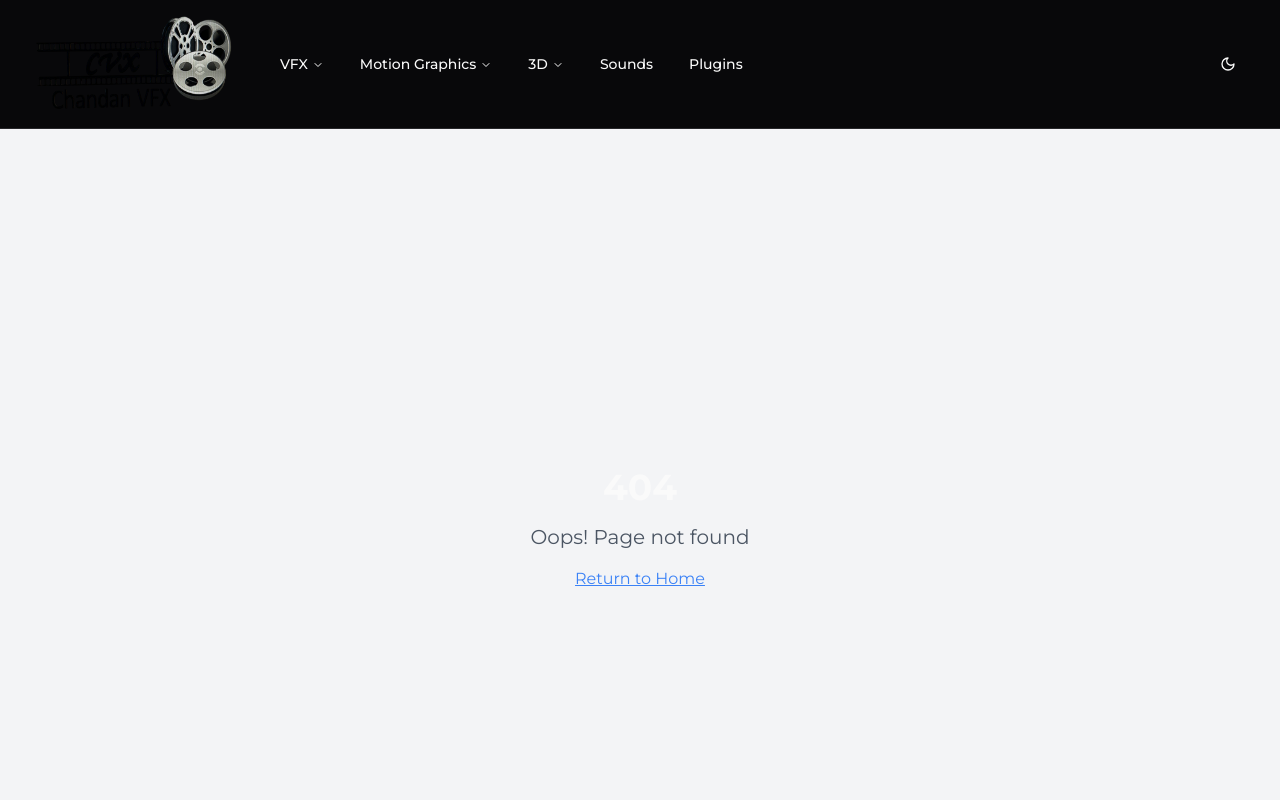
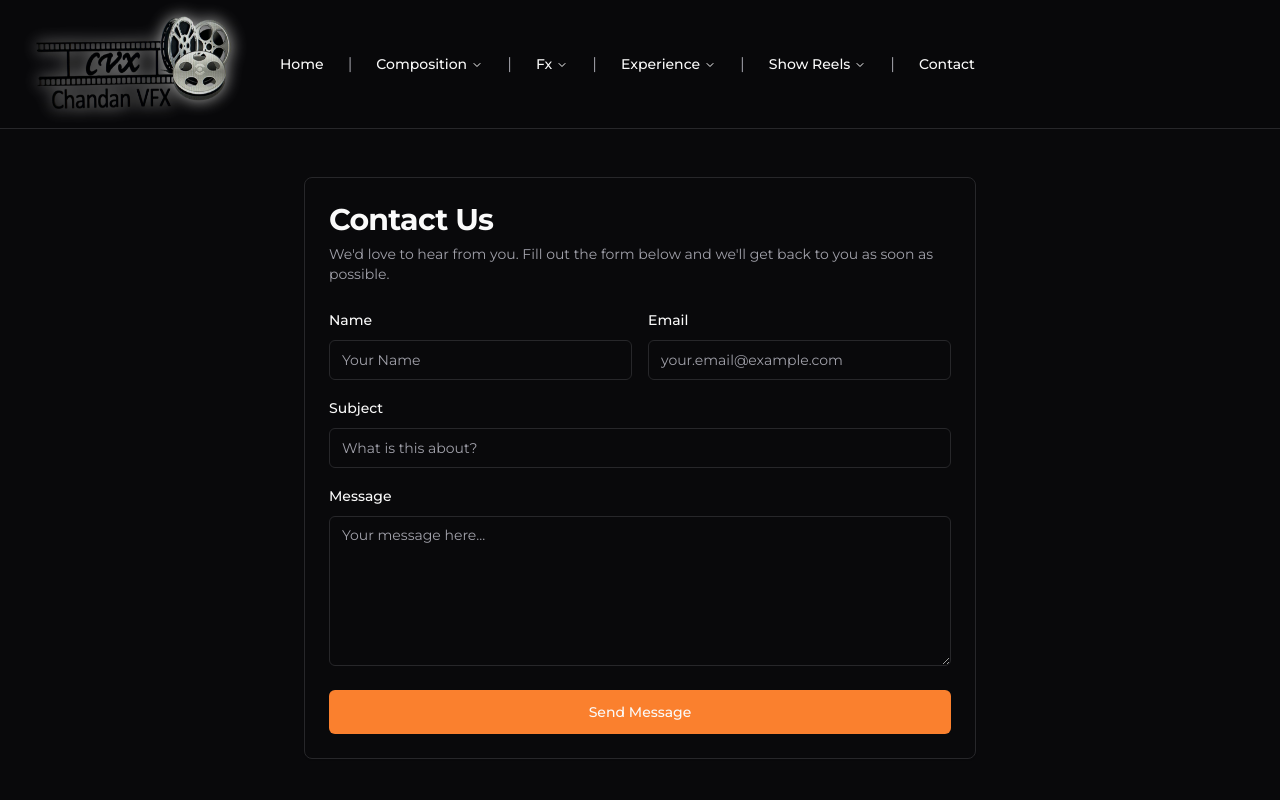
Before and after one commit to sai-chandan-fx/Chandan-s-WebSite, a React (Vite) app: page /contact in a window 1280 px wide. Shown: the top 800 px of the page. Built offline with nearby package versions, Linux system fonts and the light colour scheme.

Commit message:
Refactor: Update navbar, mega menu, and colors
- Re-added "Home" to the navbar.
- Modified logo styling for a white glow.
- Removed the theme toggle button.
- Updated navbar items and mega menu content.
- Changed website color scheme.
- Added contact page.

```diff
--- a/src/App.tsx
+++ b/src/App.tsx
@@ -7,13 +7,13 @@ import { BrowserRouter, Routes, Route } from "react-router-dom";
 import HomePage from "./pages/HomePage";
 import NotFound from "./pages/NotFound";
 import Layout from "./components/layout/Layout";
-import { ThemeProvider } from "./components/ThemeProvider";
+import ContactPage from "./pages/ContactPage";
+import DetailPage from "./pages/DetailPage";
 
 const queryClient = new QueryClient();
 
 const App = () => (
   <QueryClientProvider client={queryClient}>
-    <ThemeProvider attribute="class" defaultTheme="dark" enableSystem>
     <TooltipProvider>
       <Toaster />
       <Sonner />
@@ -21,13 +21,14 @@ const App = () => (
         <Layout>
           <Routes>
             <Route path="/" element={<HomePage />} />
+            <Route path="/contact" element={<ContactPage />} />
+            <Route path="/:category/:slug" element={<DetailPage />} />
             {/* ADD ALL CUSTOM ROUTES ABOVE THE CATCH-ALL "*" ROUTE */}
             <Route path="*" element={<NotFound />} />
           </Routes>
         </Layout>
       </BrowserRouter>
     </TooltipProvider>
-    </ThemeProvider>
   </QueryClientProvider>
 );
 
--- a/src/components/ThemeProvider.tsx
+++ /dev/null
@@ -1,8 +0,0 @@
-
-import * as React from "react"
-import { ThemeProvider as NextThemesProvider } from "next-themes"
-import { type ThemeProviderProps } from "next-themes/dist/types"
-
-export function ThemeProvider({ children, ...props }: ThemeProviderProps) {
-  return <NextThemesProvider {...props}>{children}</NextThemesProvider>
-}
--- a/src/components/layout/Navbar.tsx
+++ b/src/components/layout/Navbar.tsx
@@ -1,5 +1,5 @@
+
 import * as React from 'react';
-import { Menu, X } from 'lucide-react';
 import {
   NavigationMenu,
   NavigationMenuContent,
@@ -7,88 +7,72 @@ import {
   NavigationMenuList,
   NavigationMenuTrigger,
 } from '@/components/ui/navigation-menu';
-import MobileMenu from './MobileMenu';
-import { ThemeToggle } from '../ThemeToggle';
+
+const toSlug = (str: string) => str.toLowerCase().replace(/ /g, '-').replace(/[^\w-]+/g, '');
 
 const menuItems = {
-  VFX: {
-    'Popular Categories': ['Explosions', 'Fire', 'Smoke', 'Muzzle Flashes', 'Blood'],
-    'Visual Effects': ['Magic', 'Energy', 'Sparks', 'Impacts', 'Shockwaves'],
-    'Footage': ['Overlays', 'Transitions', 'Backgrounds', 'Textures', 'Lens Flares'],
-  },
-  'Motion Graphics': {
-    'Elements': ['HUD', 'Infographics', 'Icons', 'Abstract', 'Shapes'],
-    'Templates': ['Logo Stings', 'Intros', 'Lower Thirds', 'Product Promos', 'Video Walls'],
-  },
-  '3D': {
-    'Models': ['Props', 'Vehicles', 'Characters', 'Environments', 'Architecture'],
-    'Materials': ['Metals', 'Fabrics', 'Woods', 'Plastics', 'Concrete'],
-  },
+  'Composition': ['Super bike', 'Marvel 10', 'Electro blast', 'Apple disintegrate effect', 'Snow', 'Aurora', 'Christmas', 'Car CGI', 'Smart vector', 'Shazam', 'Dr. Strange', 'Camera ghost', 'Ben 10', 'Watch ads'],
+  'Fx': ['Force field', 'Mewtwo Shadow ball', 'Snow', 'Fire pose', 'Fire kick', 'Tornado', 'Flare gun', 'Growth fx', 'Godzilla fx', 'Vellum hair', 'Spawn fx', 'Cloud img', 'Portal', 'River sim', 'Dust shockwave', 'Wall breaking'],
+  'Experience': ['SCP – Resonance', 'D Square vfx – Internship', 'Freelance videoEditing', 'Udemy course', 'WAFX-Competition'],
+  'Show Reels': ['composition reel', 'FX Reel', 'Screen Replacement'],
 };
 
+const navLinkClasses = "group inline-flex h-10 w-max items-center justify-center rounded-md bg-transparent px-4 py-2 text-sm font-medium text-foreground transition-colors hover:bg-accent hover:text-accent-foreground focus:bg-accent focus:text-accent-foreground focus:outline-none disabled:pointer-events-none disabled:opacity-50";
+const navTriggerClasses = "bg-transparent text-foreground hover:bg-accent hover:text-accent-foreground focus:bg-accent focus:text-accent-foreground data-[active]:bg-accent/50 data-[state=open]:bg-accent/50";
+
 const Navbar = () => {
-  const [isMobileMenuOpen, setIsMobileMenuOpen] = React.useState(false);
-
   return (
     <header className="bg-background/80 backdrop-blur-lg sticky top-0 z-50 border-b border-border">
       <nav className="max-w-screen-2xl mx-auto px-4 sm:px-6 lg:px-8">
         <div className="flex items-center justify-between h-32">
           <div className="flex items-center space-x-8">
             <a href="/">
-              <img src="/lovable-uploads/e0e406b0-0578-4c00-be4e-e6fbbcaa3901.png" alt="Chandan VFX Logo" className="h-[100px] w-[200px] invert dark:invert-0" />
+              <img
+                src="/lovable-uploads/e0e406b0-0578-4c00-be4e-e6fbbcaa3901.png"
+                alt="Chandan VFX Logo"
+                className="h-[100px] w-[200px]"
+                style={{ filter: 'drop-shadow(0 0 8px rgba(255, 255, 255, 0.7))' }}
+              />
             </a>
             <div className="hidden lg:flex">
               <NavigationMenu>
-                <NavigationMenuList>
+                <NavigationMenuList className="flex items-center space-x-2">
+                  <NavigationMenuItem>
+                    <a href="/" className={navLinkClasses}>Home</a>
+                  </NavigationMenuItem>
+
                   {Object.keys(menuItems).map((item) => (
-                    <NavigationMenuItem key={item}>
-                      <NavigationMenuTrigger className="bg-transparent text-foreground hover:bg-accent hover:text-accent-foreground focus:bg-accent focus:text-accent-foreground data-[active]:bg-accent/50 data-[state=open]:bg-accent/50">
+                    <React.Fragment key={item}>
+                      <span className="text-muted-foreground">|</span>
+                      <NavigationMenuItem>
+                        <NavigationMenuTrigger className={navTriggerClasses}>
                           {item}
                         </NavigationMenuTrigger>
                         <NavigationMenuContent className="bg-popover border-border">
-                        <div className="grid gap-x-8 gap-y-4 p-6 md:w-[600px] lg:w-[800px] grid-cols-3">
-                          {Object.entries(menuItems[item as keyof typeof menuItems]).map(([category, links]) => (
-                            <div key={category}>
-                              <h3 className="font-bold text-brand-blue mb-2">{category}</h3>
-                              <ul className="space-y-1">
-                                {links.map((link) => (
+                          <ul className="grid p-4 md:w-[500px] lg:w-[600px] grid-cols-3 gap-2">
+                            {(menuItems as any)[item].map((link: string) => (
                               <li key={link}>
-                                    <a href="#" className="block text-sm text-muted-foreground hover:text-foreground">{link}</a>
+                                <a href={`/${toSlug(item)}/${toSlug(link)}`} className="block text-sm text-muted-foreground hover:text-foreground p-2 rounded-md hover:bg-accent">
+                                  {link}
+                                </a>
                               </li>
                             ))}
                           </ul>
-                            </div>
-                          ))}
-                        </div>
                         </NavigationMenuContent>
                       </NavigationMenuItem>
+                    </React.Fragment>
                   ))}
+
+                  <span className="text-muted-foreground">|</span>
                   <NavigationMenuItem>
-                    <a href="#" className="group inline-flex h-10 w-max items-center justify-center rounded-md bg-transparent px-4 py-2 text-sm font-medium text-foreground transition-colors hover:bg-accent hover:text-accent-foreground focus:bg-accent focus:text-accent-foreground focus:outline-none disabled:pointer-events-none disabled:opacity-50">
-                      Sounds
-                    </a>
-                  </NavigationMenuItem>
-                   <NavigationMenuItem>
-                    <a href="#" className="group inline-flex h-10 w-max items-center justify-center rounded-md bg-transparent px-4 py-2 text-sm font-medium text-foreground transition-colors hover:bg-accent hover:text-accent-foreground focus:bg-accent focus:text-accent-foreground focus:outline-none disabled:pointer-events-none disabled:opacity-50">
-                      Plugins
-                    </a>
+                    <a href="/contact" className={navLinkClasses}>Contact</a>
                   </NavigationMenuItem>
                 </NavigationMenuList>
               </NavigationMenu>
             </div>
           </div>
-
-          <div className="flex items-center space-x-4">
-            <ThemeToggle />
-            <div className="lg:hidden">
-              <button onClick={() => setIsMobileMenuOpen(!isMobileMenuOpen)} className="text-foreground">
-                {isMobileMenuOpen ? <X className="h-6 w-6" /> : <Menu className="h-6 w-6" />}
-              </button>
-            </div>
-          </div>
         </div>
       </nav>
-      {isMobileMenuOpen && <MobileMenu />}
     </header>
   );
 };
--- a/src/index.css
+++ b/src/index.css
@@ -14,7 +14,7 @@
     --popover: 240 10% 3.9%;
     --popover-foreground: 0 0% 98%;
 
-    --primary: 220 84% 52%;
+    --primary: 24 95% 58%;
     --primary-foreground: 0 0% 98%;
 
     --secondary: 240 3.7% 15.9%;
@@ -31,31 +31,9 @@
 
     --border: 240 3.7% 15.9%;
     --input: 240 3.7% 15.9%;
-    --ring: 220 84% 52%;
+    --ring: 24 95% 58%;
 
     --radius: 0.5rem;
-  }
-
-  .light {
-    --background: 0 0% 100%;
-    --foreground: 240 10% 3.9%;
-    --card: 0 0% 100%;
-    --card-foreground: 240 10% 3.9%;
-    --popover: 0 0% 100%;
-    --popover-foreground: 240 10% 3.9%;
-    --primary: 220 84% 52%;
-    --primary-foreground: 0 0% 98%;
-    --secondary: 240 4.8% 95.9%;
-    --secondary-foreground: 240 5.9% 10%;
-    --muted: 240 4.8% 95.9%;
-    --muted-foreground: 240 3.8% 46.1%;
-    --accent: 240 4.8% 95.9%;
-    --accent-foreground: 240 5.9% 10%;
-    --destructive: 0 84.2% 60.2%;
-    --destructive-foreground: 0 0% 98%;
-    --border: 240 5.9% 90%;
-    --input: 240 5.9% 90%;
-    --ring: 240 10% 3.9%;
   }
 }
 
--- /dev/null
+++ b/src/pages/ContactPage.tsx
@@ -0,0 +1,46 @@
+
+import { Button } from "@/components/ui/button";
+import { Card, CardContent, CardDescription, CardFooter, CardHeader, CardTitle } from "@/components/ui/card";
+import { Input } from "@/components/ui/input";
+import { Label } from "@/components/ui/label";
+import { Textarea } from "@/components/ui/textarea";
+
+const ContactPage = () => {
+  return (
+    <div className="container mx-auto py-12 px-4">
+      <Card className="max-w-2xl mx-auto">
+        <CardHeader>
+          <CardTitle className="text-3xl font-bold">Contact Us</CardTitle>
+          <CardDescription>We'd love to hear from you. Fill out the form below and we'll get back to you as soon as possible.</CardDescription>
+        </CardHeader>
+        <CardContent>
+          <form className="space-y-4">
+            <div className="grid grid-cols-1 md:grid-cols-2 gap-4">
+              <div className="space-y-2">
+                <Label htmlFor="name">Name</Label>
+                <Input id="name" placeholder="Your Name" />
+              </div>
+              <div className="space-y-2">
+                <Label htmlFor="email">Email</Label>
+                <Input id="email" type="email" placeholder="your.email@example.com" />
+              </div>
+            </div>
+            <div className="space-y-2">
+              <Label htmlFor="subject">Subject</Label>
+              <Input id="subject" placeholder="What is this about?" />
+            </div>
+            <div className="space-y-2">
+              <Label htmlFor="message">Message</Label>
+              <Textarea id="message" placeholder="Your message here..." className="min-h-[150px]" />
+            </div>
+          </form>
+        </CardContent>
+        <CardFooter>
+          <Button size="lg" className="w-full">Send Message</Button>
+        </CardFooter>
+      </Card>
+    </div>
+  );
+};
+
+export default ContactPage;
--- /dev/null
+++ b/src/pages/DetailPage.tsx
@@ -0,0 +1,39 @@
+
+import { useParams } from 'react-router-dom';
+import { Card, CardContent, CardHeader, CardTitle } from '@/components/ui/card';
+import { toTitleCase } from '@/lib/utils';
+
+const DetailPage = () => {
+  const { category, slug } = useParams<{ category: string; slug: string }>();
+
+  return (
+    <div className="container mx-auto py-12 px-4">
+      <Card>
+        <CardHeader>
+          <p className="text-sm text-primary">{toTitleCase(category || '')}</p>
+          <CardTitle className="text-3xl font-bold">{toTitleCase(slug || '')}</CardTitle>
+        </CardHeader>
+        <CardContent className="grid md:grid-cols-2 gap-8">
+          <div className="bg-brand-gray rounded-lg flex items-center justify-center aspect-video">
+            <video
+              className="w-full h-auto rounded-lg"
+              controls
+            >
+              <source src="" type="video/mp4" />
+              Your browser does not support the video tag. This is a placeholder for your video content.
+            </video>
+          </div>
+          <div>
+            <h3 className="text-2xl font-semibold mb-4">Description</h3>
+            <p className="text-muted-foreground">
+              This is a placeholder description for the "{toTitleCase(slug || '')}" content.
+              More details about this project will be added here soon. This section will describe the techniques used, the scope of the project, and any other relevant information.
+            </p>
+          </div>
+        </CardContent>
+      </Card>
+    </div>
+  );
+};
+
+export default DetailPage;
--- a/tailwind.config.ts
+++ b/tailwind.config.ts
@@ -2,7 +2,6 @@
 import type { Config } from "tailwindcss";
 
 export default {
-	darkMode: ["class"],
 	content: [
 		"./pages/**/*.{ts,tsx}",
 		"./components/**/*.{ts,tsx}",
@@ -23,7 +22,7 @@ export default {
         sans: ['"Montserrat"', 'sans-serif'],
       },
 			colors: {
-				'brand-blue': '#2c67ff',
+				'brand-orange': '#ff6a2e',
         'brand-dark': '#121212',
         'brand-gray': '#1a1a1a',
         'brand-light-gray': '#2b2b2b',
```
Lines whose indentation alone changed are shown as unchanged.
